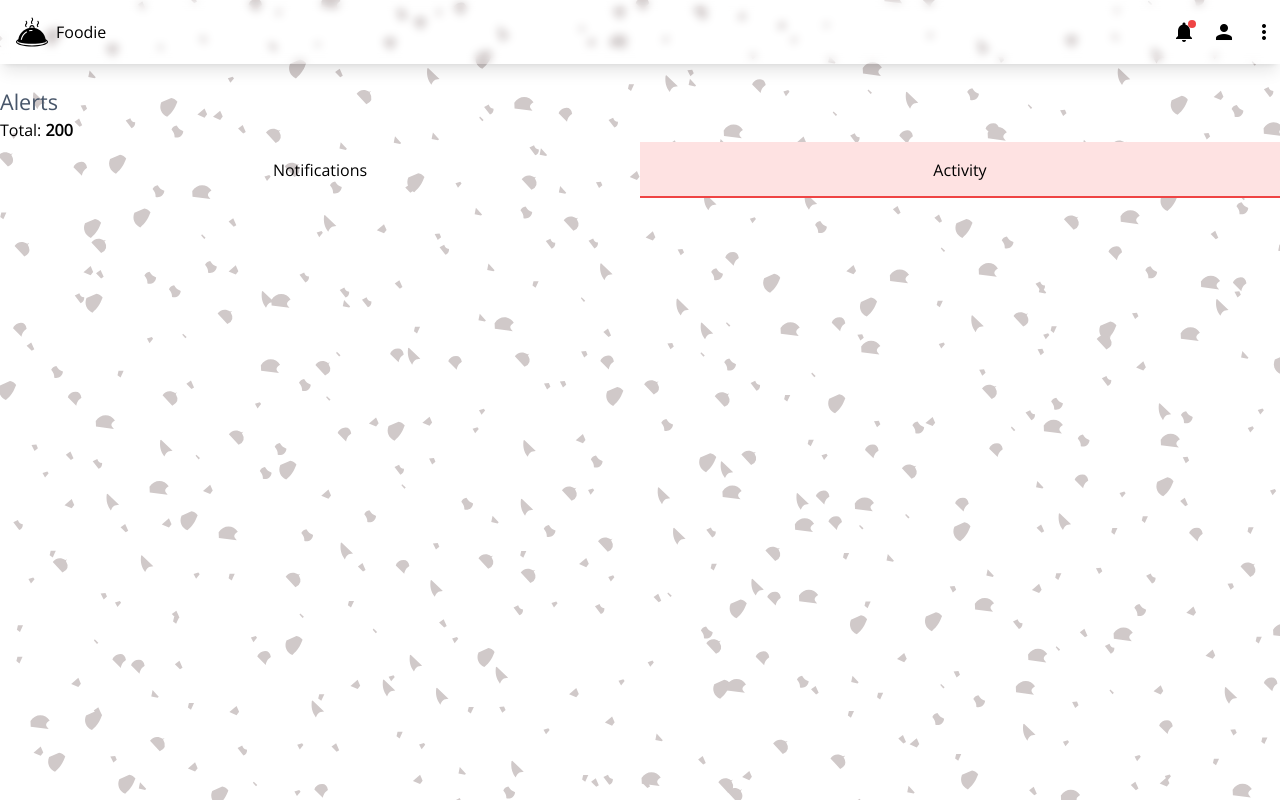
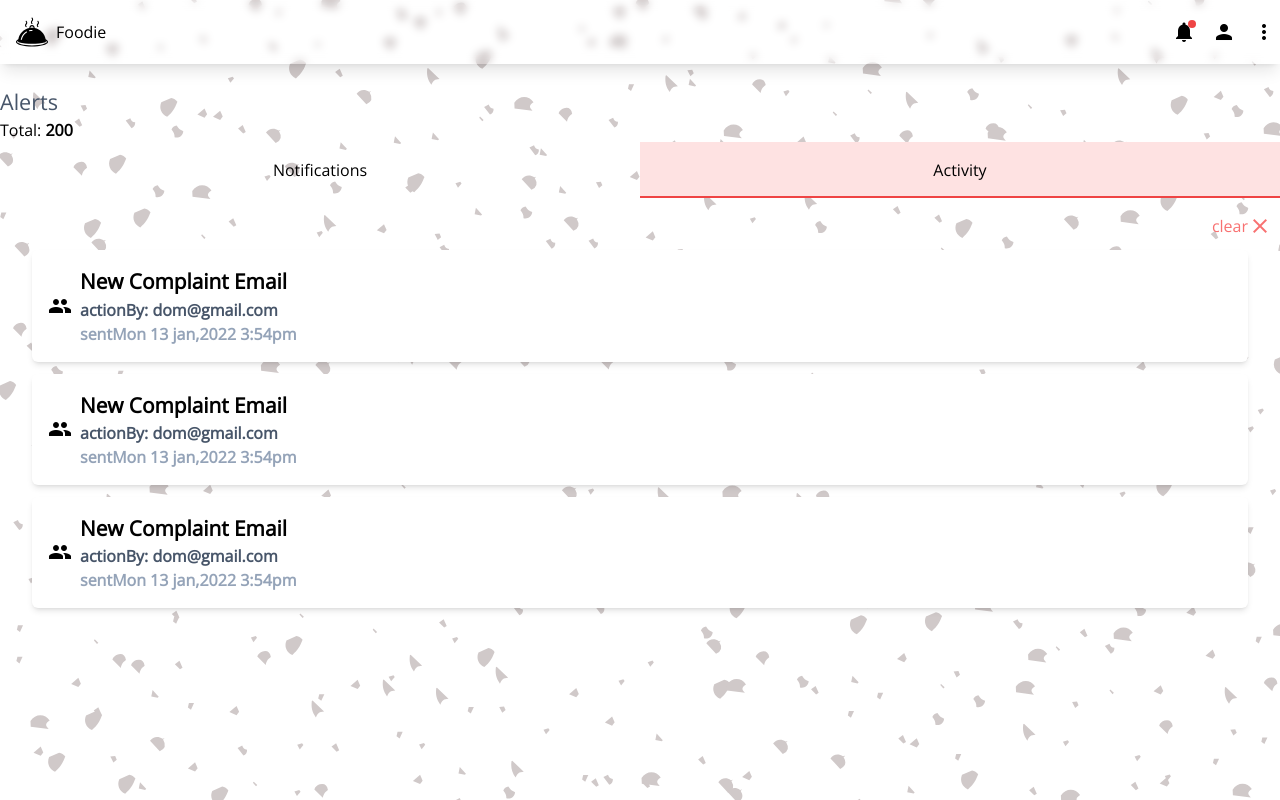
Before and after one commit to dom-codex/Foodapp-admin-frontend, a React (Create React App) app: page / in a window 1280 px wide. Both pictures are taken after a click on the button "Activity". Built offline with nearby package versions, Linux system fonts and the light colour scheme.

Commit message:
Style activity container

```diff
--- a/src/components/activitycontainer.js
+++ b/src/components/activitycontainer.js
@@ -1,6 +1,34 @@
 import React from 'react';
 
 const ActivityContainer = () => {
-  return <div className="translate-x-[100%] animate-slideIn"></div>;
+  const activity =[{},{},{}]
+  return  <div className="translate-x-[-100%] animate-slideIn pt-4">
+  <div className="mb-3 text-right">
+    <button className="inline-flex items-center mr-2 text-red-400 ">
+      clear <i className="material-icons">
+        clear </i>
+    </button>
+  </div>
+  {activity.map(()=><Item/>)}
+</div>;
+
 };
 export default ActivityContainer;
+const Item =()=>{
+  return <div className="flex bg-white  items-center w-[95%] mx-auto shadow-md mb-3 p-4 rounded-md">
+    <div className="mr-2" >
+      <i className="material-icons">group </i>
+    </div>
+    <div>
+      <p className="text-[1.3rem] font-bold ">New Complaint Email</p>
+      <p className="text-slate-600 font-bold">
+        <span>actionBy: </span>
+        <span>dom@gmail.com </span>
+      </p>
+      <p className="text-slate-400 font-bold ">
+      <span>sent</span>
+      <span>Mon 13 jan,2022 3:54pm</span>
+      </p>
+    </div>
+  </div>
+}
```
